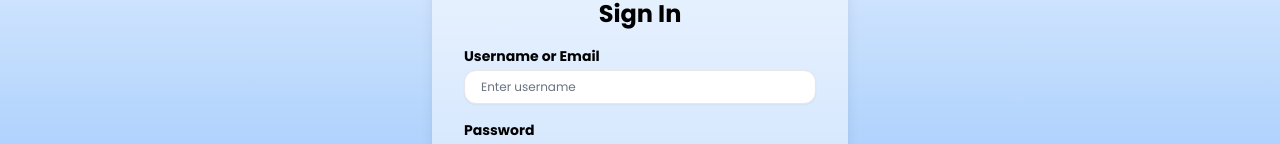
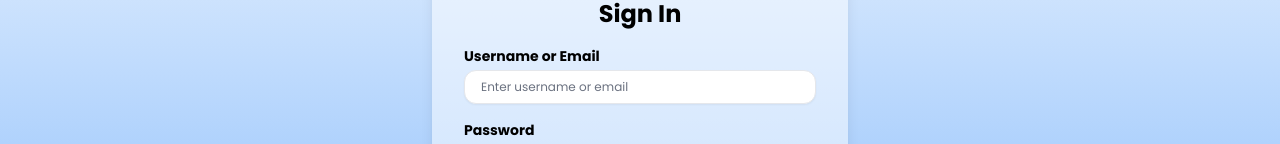
Before and after one commit to mattw23n/smods, a React (Create React App) app in the folder frontend/: page /signin in a window 1280 px wide. Shown: the part 319-463 px from the top of the page. Built offline with nearby package versions, Linux system fonts and the light colour scheme.

Commit message:
Add navigation links to Sign In and Register pages

```diff
--- a/frontend/src/pages/register.jsx
+++ b/frontend/src/pages/register.jsx
@@ -1,5 +1,6 @@
 import React, { useState } from "react";
 import axios from "axios";
+import { Link } from 'react-router-dom';
 import Header from "../components/header";
 import Footer from "../components/footer";
 
@@ -188,7 +189,7 @@ function Form() {
                 </div>
                 <p className="text-center text-sm text-gray-500 font-poppins mt-4">
                     Already have an account?
-                    <a className="font-bold font-poppins" href="#"> Sign In</a>
+                    <Link className="font-bold font-poppins" to="/signin"> Sign In</Link>
                 </p>
             </div>
         </div>
--- a/frontend/src/pages/sign_in.jsx
+++ b/frontend/src/pages/sign_in.jsx
@@ -1,5 +1,5 @@
 import React, { useState, useContext } from "react";
-import { useNavigate } from 'react-router-dom';
+import { useNavigate, Link } from 'react-router-dom';
 import Header from "../components/header";
 import Footer from "../components/footer";
 import Loading from "./loading";
@@ -77,7 +77,7 @@ function Form() {
                             <input
                                 type="text"
                                 className="w-full rounded-xl border-gray-200 py-2 px-4 pe-12 text-xs shadow-sm font-poppins"
-                                placeholder="Enter username"
+                                placeholder="Enter username or email"
                                 value={username}
                                 onChange={handleUsernameChange}
                             />
@@ -118,7 +118,7 @@ function Form() {
                     </button>
                     <p className="text-center text-sm text-gray-500 font-poppins">
                         Don't have an account?
-                        <a className="font-bold font-poppins" href="#"> Register</a>
+                        <Link className="font-bold font-poppins" to="/register"> Register</Link>
                     </p>
                 </form>
             </div>
```
